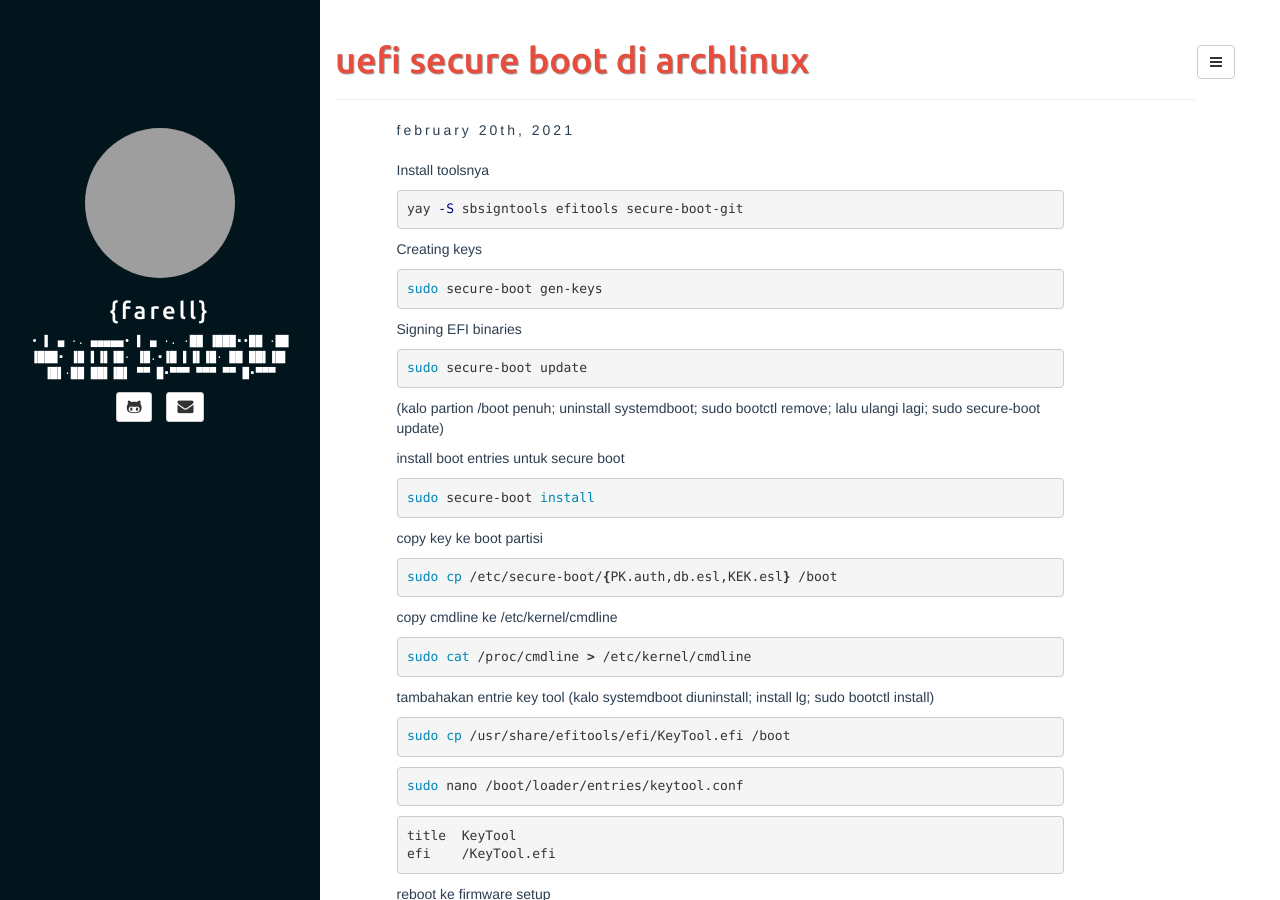
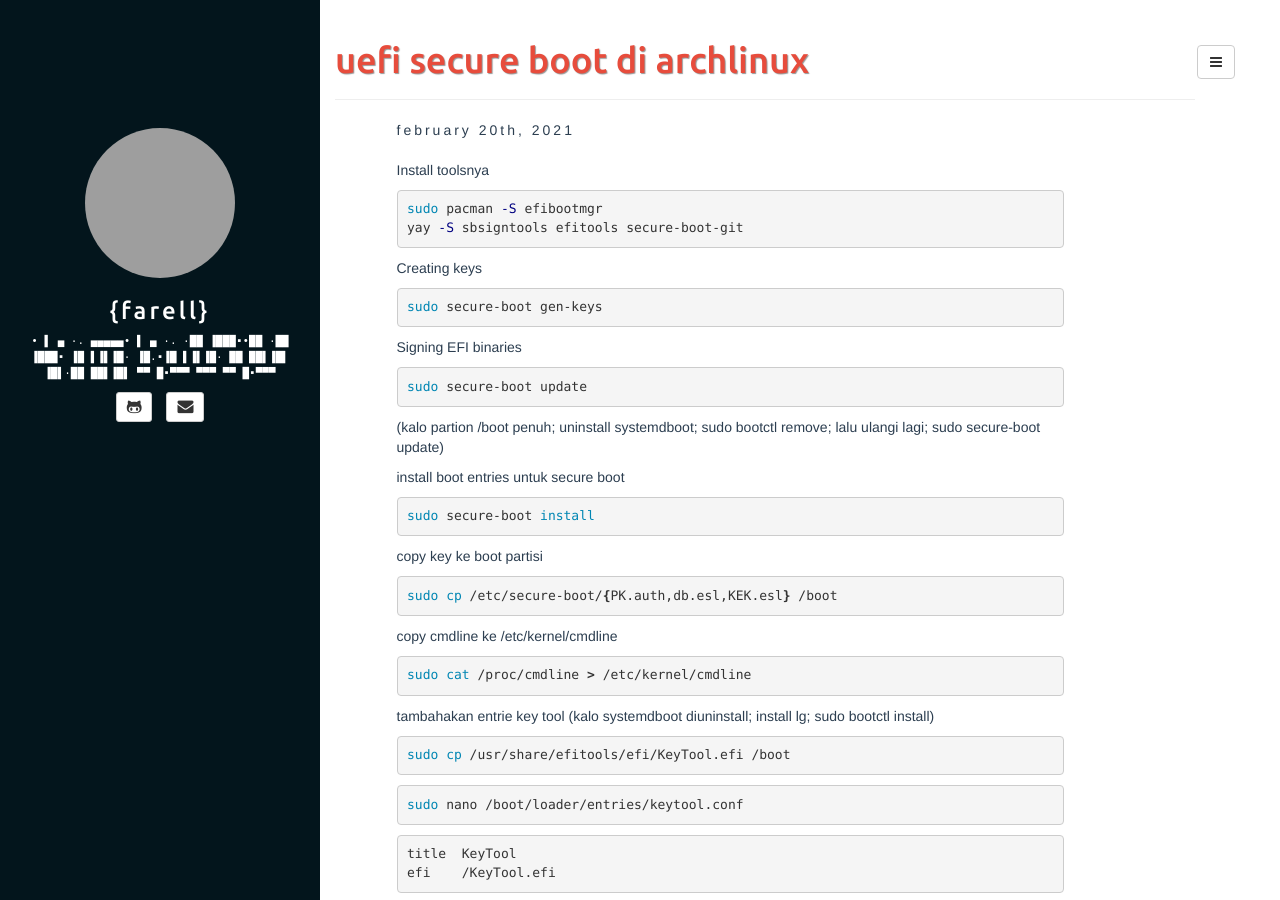
Before and after one commit to farell1011/farell1011.github.io, a Jekyll site: the page built from _posts/2021-02-20-secure-boot-archlinux.md, in a window 1280 px wide and 900 px high. Built offline with Jekyll 4.4.1, drawn with Linux system fonts in a browser that asks for light colours; grey boxes are pictures that could not be loaded.

Commit message:
secure boot

```diff
--- a/_posts/2021-02-20-secure-boot-archlinux.md
+++ b/_posts/2021-02-20-secure-boot-archlinux.md
@@ -7,6 +7,7 @@ fullview: true
 ---
 Install toolsnya
 {% highlight bash %}
+sudo pacman -S efibootmgr
 yay -S sbsigntools efitools secure-boot-git
 {% endhighlight %}
 
```
